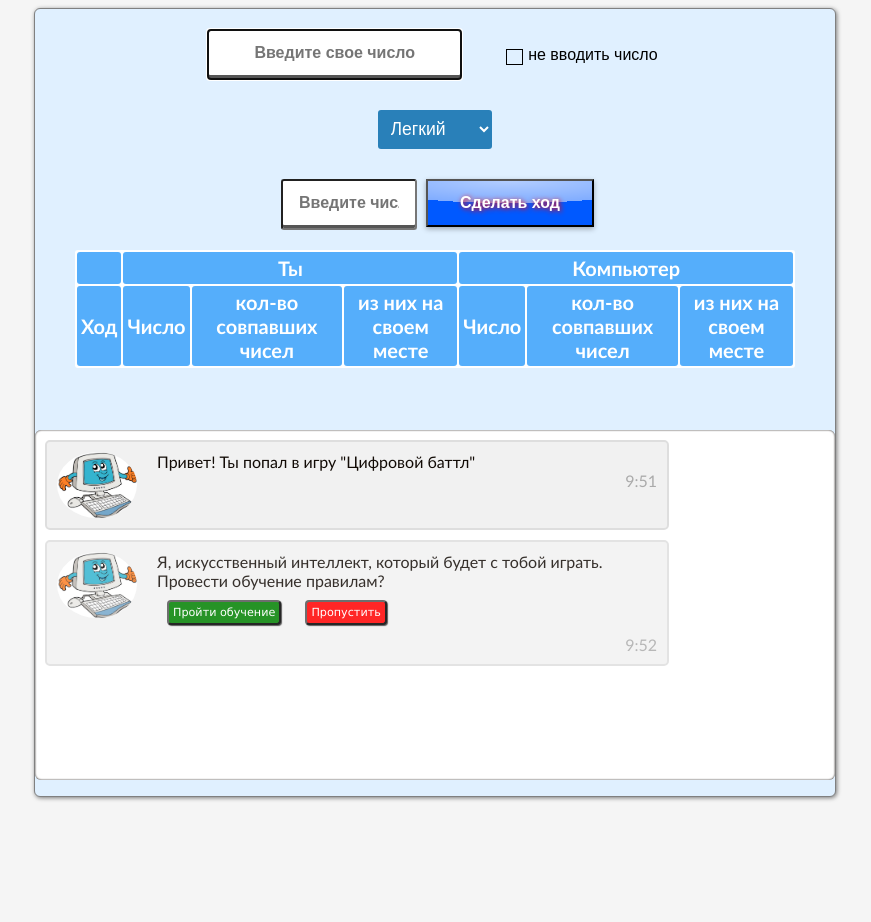
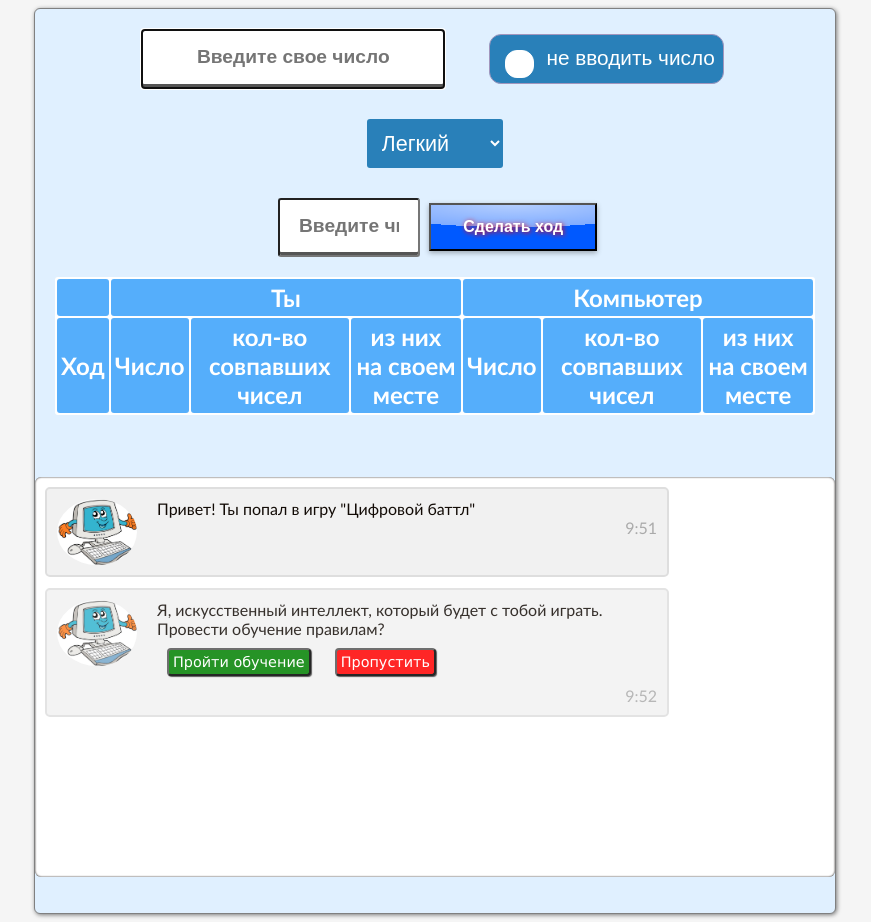
Before and after one commit to ClownProgrammer/ClownProgrammer.github.io, a plain HTML site: page index.html in a window 1280 px wide. Shown: the whole page, without its empty margins (205-1076 px from the left). Before the commit the page ends 805 px from the top, so only its background shows below. Drawn offline with Linux system fonts and the light colour scheme; some packages are replaced by stand-ins of ours; a script that the page names is missing; a web font is replaced by a local one.

Commit message:
Add files via upload

```diff
--- a/index.css
+++ b/index.css
@@ -1,3 +1,11 @@
+@media only screen and (max-width: 480px) {
+        #page {
+            background-color: #ce0d1d;
+        }
+    }
+
+
+
 body {
     text-align: center;
     background-color: #f5f5f5;
@@ -35,7 +43,7 @@ body {
 #number,  #number_move {
     margin: 5px;
     font-weight: 700;
-    font-size:2vmin;
+    font-size:2.4vmin;
     color: rgb(0, 0, 0);
     text-decoration: none;
     padding: .8em 1em calc(.8em + 3px);
@@ -123,20 +131,20 @@ body {
     height: auto;
     margin: auto;
     border-radius: 3px;
-    font-size: 2.5vmin;
+    font-size: 3vmin;
 }
 .input_a_b {
     color: #120b06;
     margin: 0;
     margin: 0;
-    width: 2vmin;
-    height: 2.3vmin;
-
+    width: 2.1vmin;
+    height: 2.1vmin;
+    font-size: 2.5vmin;
     transition: 0.2s;
 }
 
 table {
-    width: 90%;
+    width: 95%;
 }
 
 td {
@@ -176,7 +184,7 @@ th, td {
     background-color: #2980b9;
     color: #fff;
     font-size: inherit;
-    font-size: 2.2vmin;
+    font-size: 2.7vmin;
     padding: .5em;
     border: 0;
     margin: 0;
@@ -219,8 +227,21 @@ th, td {
     display: inline-block;
 
     /*16px width of fake checkbox + 6px distance between fake checkbox and text*/
-    padding-left: 22px;
-    font-size: 2vmin;
+    padding-left: 7vmin;
+    padding-top: 1.4vmin;
+    padding-bottom: 1.6vmin;
+    padding-right: 1vmin;
+    font-size: 2.6vmin;
+    text-align: center;
+    border: 1px solid rgb(162, 150, 189);
+    border-radius: 12px;
+    background-color:  #2980b9;
+    color: white;
+    transition: all 0.3s
+}
+
+.checkbox label:hover {
+    background-color:  #458bb9;
 }
 
 .checkbox label::before,
@@ -234,29 +255,30 @@ th, td {
 
 /*Outer box of the fake checkbox*/
 .checkbox label::before{
-    height: 1.8vmin;
-    width: 1.8vmin;
-
+    height: 3.3vmin;
+    width: 3.3vmin;
+    margin-left: 3px;
     border: 1px solid;
     left: 0px;
+    border-radius: 12px;
+    background-color: rgb(255, 255, 255);
 
     /*(24px line-height - 16px height of fake checkbox) / 2 - 1px for the border
      *to vertically center it.
      */
-    top: 3px;
+    top: 1.8vmin;
+    left: 1.5vmin;
 }
 
 /*Checkmark of the fake checkbox*/
 .checkbox label::after {
-    height: 0.9vmin;
-    width: 0.9vmin;
-    border-left: 2px solid;
-    border-bottom: 2px solid;
+    height: 2vmin;
+    width: 2vmin;
+    border-radius: 1.5vmin;
+    background-color: black;
 
-    transform: rotate(-45deg);
-
-    left: 3px;
-    top: 5px;
+    top: 2.6vmin;
+    left: 2.7vmin;
 }
 
 /*Hide the checkmark by default*/
@@ -513,13 +535,12 @@ th, td {
 
 #chat {
     margin: auto;
-    margin-bottom: -20px;
     border-radius: 6px;
     border-color: rgb(0, 0, 0);
     box-shadow: inset 0 0 2px;
     overflow-y: scroll;
     background-color: #ffffff;
-    height: 350px;
+    height: 400px;
     width: 100%;
 }
 
@@ -569,7 +590,7 @@ th, td {
     text-align: center;
     color: rgb(255, 255, 255);
     padding: 4px;
-    font-size: 1.4vmin;
+    font-size: 1.8vmin;
     font-family: Verdana, Geneva, Tahoma, sans-serif;
     border-radius: 4px;
     border: 0px 0px rgb(0, 0, 0, 0);
```
